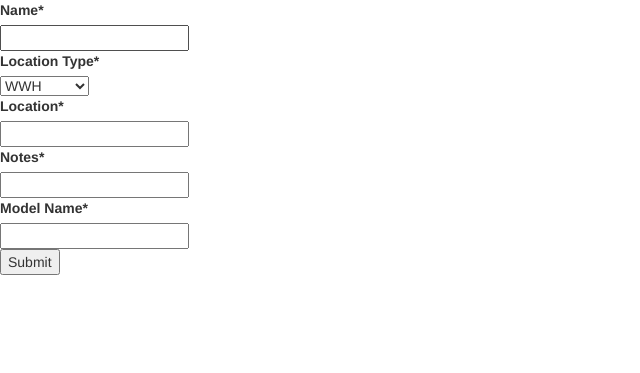
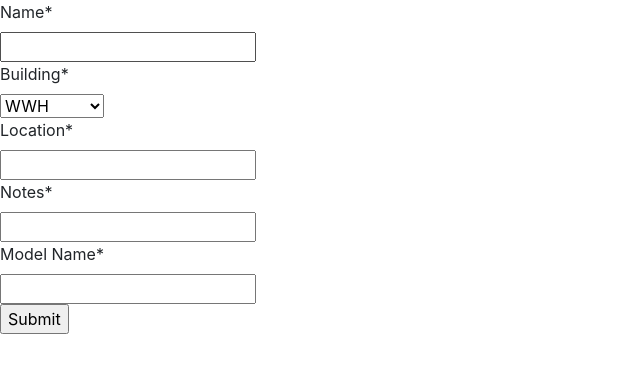
Before and after one commit to Shin4y/InventoryProject, a Django app: template inventory/templates/inventory/editObject.html in a window 1280 px wide. Shown: the top 373 px of the page, without its empty margins (0-640 px from the left). Run offline with Django 3.2, Linux system fonts and the light colour scheme; the template is opened without the code that fills it: values that come from a table or form of the project are taken from there, others are empty; some libraries are stand-ins or nearby versions.

Commit message:
added editing links to the displayAll page, messed around with some styling

```diff
--- a/inventory/models.py
+++ b/inventory/models.py
@@ -2,12 +2,14 @@ from django.db import models
 
 from django import forms
 
-LOCATION_CHOICES = [('WWH', 'WWH'), ('60FifthAve', '60FifthAve'), ('Other', 'Other')]
+BUILDING_CHOICES = [('WWH', 'WWH'), ('60FifthAve', '60FifthAve'), ('Other', 'Other')]
+
 
 class commonObject(models.Model):
 	name = models.CharField("Name", max_length=50, default = "")
-	locationType = models.CharField("Location Type", max_length=50, default = "",
-		choices = LOCATION_CHOICES)
+	#locationType = models.CharField("Location Type", max_length=50, default = "", not used often in the last inventory system, I think I'm just going to leave this out.
+	#	choices = LOCATION_CHOICES)
+	building = models.CharField("Building", max_length=50, default ='WWH', choices = BUILDING_CHOICES)
 	location = models.CharField("Location", max_length=50, default = "")
 	dateLastModified = models.DateTimeField("Date Last Modified", max_length=50, default = '2000-1-1')
 	lastUpdatedUser = models.CharField("Last Updated User", max_length=50, default = "")
@@ -19,7 +21,7 @@ class commonObject(models.Model):
 class commonObjectForm(forms.ModelForm):
 	class Meta:
 		model = commonObject
-		fields = ['name', 'locationType', 'location', 'Notes', 'modelName']
+		fields = ['name', 'building', 'location', 'Notes', 'modelName']
 
 #class objectManager(models.Model):
 
--- a/inventory/templates/inventory/base.html
+++ b/inventory/templates/inventory/base.html
@@ -6,16 +6,15 @@
   <meta charset="utf-8">
 
   <title>{% block title %} {% endblock %}</title>
+  <link rel="stylesheet" href="https://stackpath.bootstrapcdn.com/bootstrap/4.5.0/css/bootstrap.min.css">
 
-  <link rel="stylesheet" href="https://maxcdn.bootstrapcdn.com/bootstrap/3.3.7/css/bootstrap.min.css" integrity="sha384-BVYiiSIFeK1dGmJRAkycuHAHRg32OmUcww7on3RYdg4Va+PmSTsz/K68vbdEjh4u" crossorigin="anonymous">
-
-  <link rel="stylesheet" type="text/css" href="{% static 'inventory/index.css' %}">
+  <!--<link rel="stylesheet" type="text/css" href="{% static 'inventory/index.css' %}">
   <link rel="stylesheet" type="text/css" href="{% static 'inventory/global.css' %}">
-  <link rel="stylesheet" type="text/css" href="{% static 'inventory/style.css' %}">
+  <link rel="stylesheet" type="text/css" href="{% static 'inventory/style.css' %}">-->
 </head>
 <body>
   {% block content %}
   {% endblock %}
-
+  <script src="https://stackpath.bootstrapcdn.com/bootstrap/4.5.0/js/bootstrap.min.js" integrity="sha384-OgVRvuATP1z7JjHLkuOU7Xw704+h835Lr+6QL9UvYjZE3Ipu6Tp75j7Bh/kR0JKI" crossorigin="anonymous"></script>
 </body>
 </html>
```
Also changed, not shown: inventory/helper.py (+11 -2 lines), inventory/templates/inventory/displayAll.html (+8 -3 lines), inventory/views.py (+8 -2 lines), inventory/migrations/0006_auto_20200722_1451.py (added).
